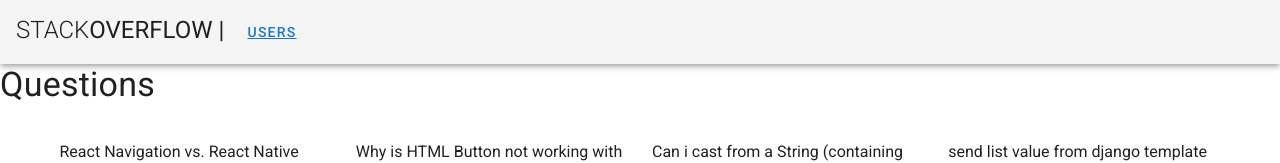
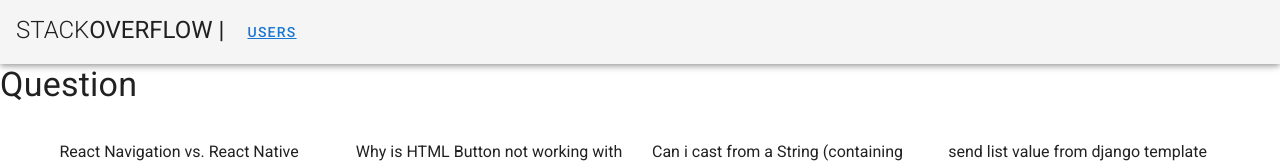
Before and after one commit to adiaconu-pent/vue-test, a Vue app: page /questions in a window 1280 px wide. Shown: the top 163 px of the page. Built offline with nearby package versions, Linux system fonts and the light colour scheme; data requests are answered from the project's data file.

Commit message:
Added ComponentLayout component to cover the title page, error message and the lading animation

```diff
--- /dev/null
+++ b/src/components/componentLayout/ComponentLayout.vue
@@ -0,0 +1,14 @@
+<template src="./template.html"></template>
+
+<script>
+export default {
+  props: {
+    title: {
+      type: String,
+      required: true
+    },
+    error: String,
+    isLoading: Boolean
+  }
+};
+</script>
--- /dev/null
+++ b/src/components/componentLayout/template.html
@@ -0,0 +1,6 @@
+<div>
+    <p class="display-1">{{title}}</p>
+    <v-alert v-if="error" type="error">{{error}}</v-alert>
+    <v-text-field v-if="isLoading" color="success" loading disabled></v-text-field>
+    <slot></slot>
+</div>
--- a/src/views/questionsListPage/QuestionList.vue
+++ b/src/views/questionsListPage/QuestionList.vue
@@ -3,10 +3,11 @@
 <script>
 import { GET_QUESTIONS } from "@/store/modules/questions/action-types";
 import { mapState, mapActions } from "vuex";
+import ComponentLayout from "@/components/componentLayout/ComponentLayout.vue";
 
 export default {
   name: "questions-list",
-  // components: { CustomFilter },
+  components: { ComponentLayout },
   data() {
     return {
       currentPage: 1
--- a/src/views/questionsListPage/template.html
+++ b/src/views/questionsListPage/template.html
@@ -1,7 +1,5 @@
 <div class="questions">
-    <p class="display-1">Questions</p>
-    <v-alert v-if="error" type="error">{{error}}</v-alert>
-    <v-text-field v-if="isLoading" color="success" loading disabled></v-text-field>
+    <component-layout title="Question" :error="error" :isLoading="isLoading">
         <div v-if="questions.questions.length">
             <!-- <custom-filter @updateUserPage="updateCurrentPage" :filters="userFilter" /> -->
             <v-list three-line avatar>
@@ -15,4 +13,6 @@
             </v-list>
             <v-pagination v-model="currentPage" :length="totalPages"></v-pagination>
         </div>
+    </component-layout>
+
 </div>
--- a/src/views/usersListPage/UsersList.vue
+++ b/src/views/usersListPage/UsersList.vue
@@ -5,6 +5,7 @@
 import { mapState } from "vuex";
 import UsersListItem from "./usersListItem/UsersListItem.vue";
 import CustomFilter from "@/components/customFilter/CustomFilter.vue";
+import ComponentLayout from "@/components/componentLayout/ComponentLayout.vue";
 import userService from "@/services/api/users";
 import userFilter from "@/constants/filters";
 import { getAlertError } from "@/services/commonFunctions.js";
@@ -19,7 +20,7 @@ import {
 
 export default {
   name: "users-list",
-  components: { UsersListItem, CustomFilter },
+  components: { UsersListItem, CustomFilter, ComponentLayout },
   data() {
     return {
       userFilter,
--- a/src/views/usersListPage/template.html
+++ b/src/views/usersListPage/template.html
@@ -1,7 +1,5 @@
 <div class="users">
-    <p class="display-1">Users</p>
-    <v-alert v-if="error" type="error">{{error}}</v-alert>
-    <v-text-field v-if="isLoading" color="success" loading disabled></v-text-field>
+    <component-layout title="Users" :error="error" :isLoading="isLoading">
         <div v-if="users.length && !isLoading">
             <custom-filter @updateParentPage="updateCurrentPage" @updateParentFilter="updateCurrentFilter"
                 :filters="userFilter" />
@@ -16,4 +14,5 @@
             </v-list>
             <v-pagination v-model="currentPage" :length="totalPages"></v-pagination>
         </div>
+    </component-layout>
 </div>
```
Lines whose indentation alone changed are shown as unchanged.
